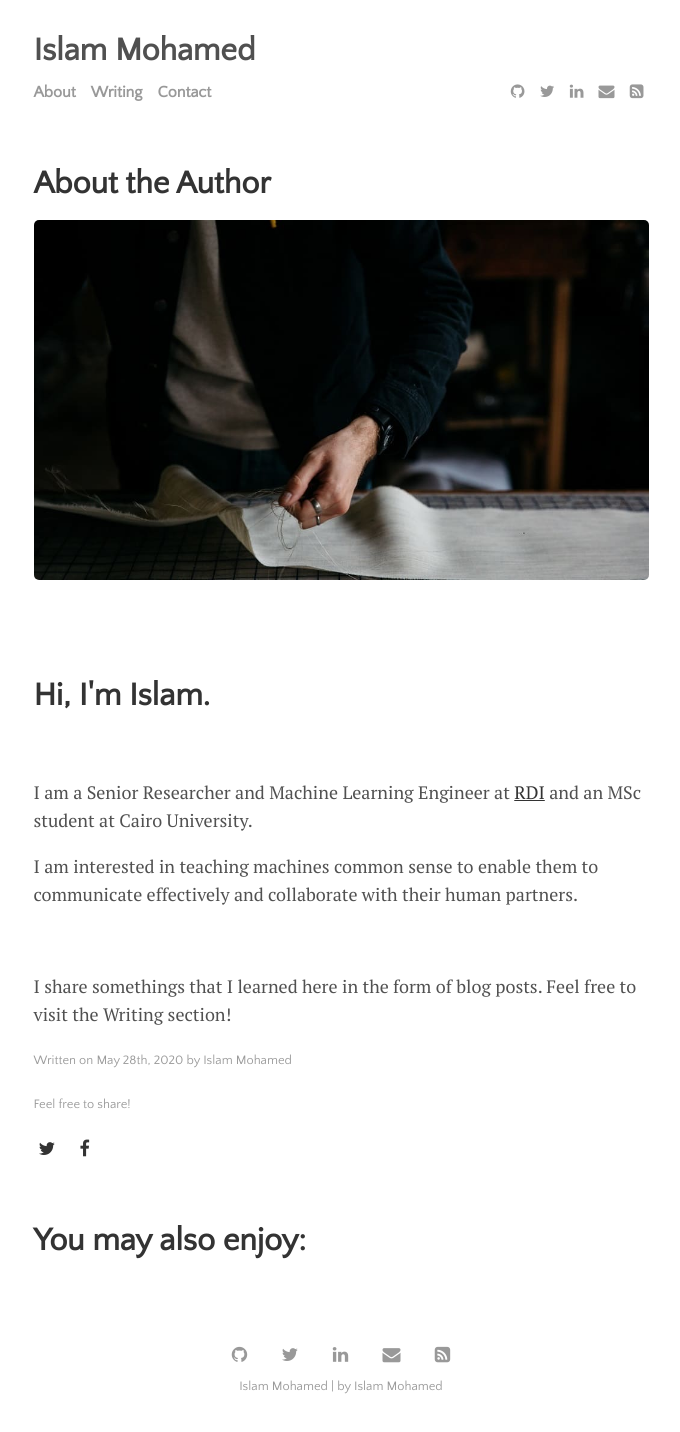
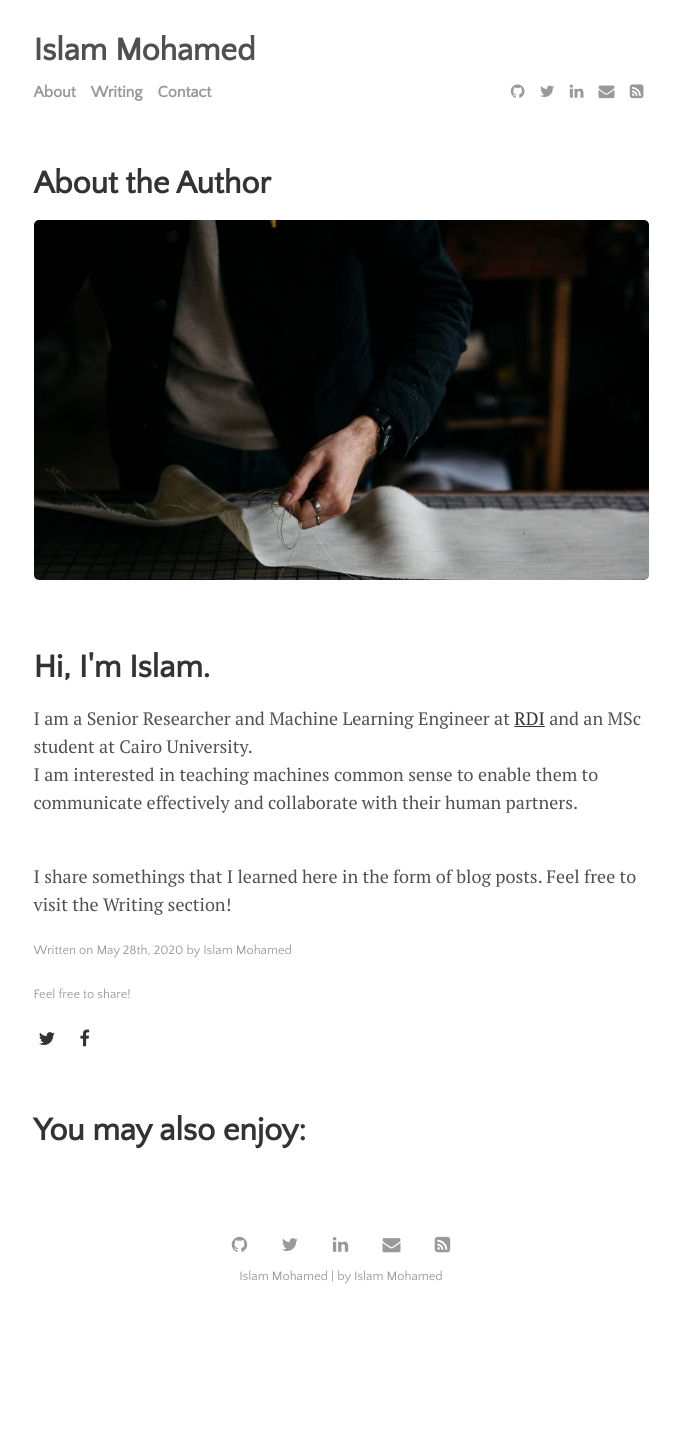
Before and after one commit to IslamMohamedMosaad/IslamMohamedMosaad.github.io, a Jekyll site: the page built from _posts/2020-05-28-about-the-author.md, in a window 1280 px wide. Shown: the whole page, without its empty margins (299-979 px from the left). Built offline with Jekyll 4.4.1, drawn with Linux system fonts in a browser that asks for light colours; after the commit the page ends 1322 px from its top, so only the background shows below that.

Commit message:
Update 2020-05-28-about-the-author.md

```diff
--- a/_posts/2020-05-28-about-the-author.md
+++ b/_posts/2020-05-28-about-the-author.md
@@ -6,13 +6,11 @@ categories: journal
 tags: [documentation,sample]
 image: cutting.jpg
 ---
-<br/><br/>
+<br/>
 
 <h1>Hi, I'm Islam.</h1>
-
-<br/>
-<p>I am a Senior Researcher and Machine Learning Engineer at <a href="https://www.rdi-eg.com/">RDI</a> and an MSc student at Cairo University.</p>
-<p>I am interested in teaching machines common sense to enable them to communicate effectively and collaborate with their human partners.</p>
+I am a Senior Researcher and Machine Learning Engineer at <a href="https://www.rdi-eg.com/">RDI</a> and an MSc student at Cairo University.
+I am interested in teaching machines common sense to enable them to communicate effectively and collaborate with their human partners.
 <br/>
 
-<p>I share somethings that I learned here in the form of blog posts. Feel free to visit the Writing section!</p>
+I share somethings that I learned here in the form of blog posts. Feel free to visit the Writing section!
```
